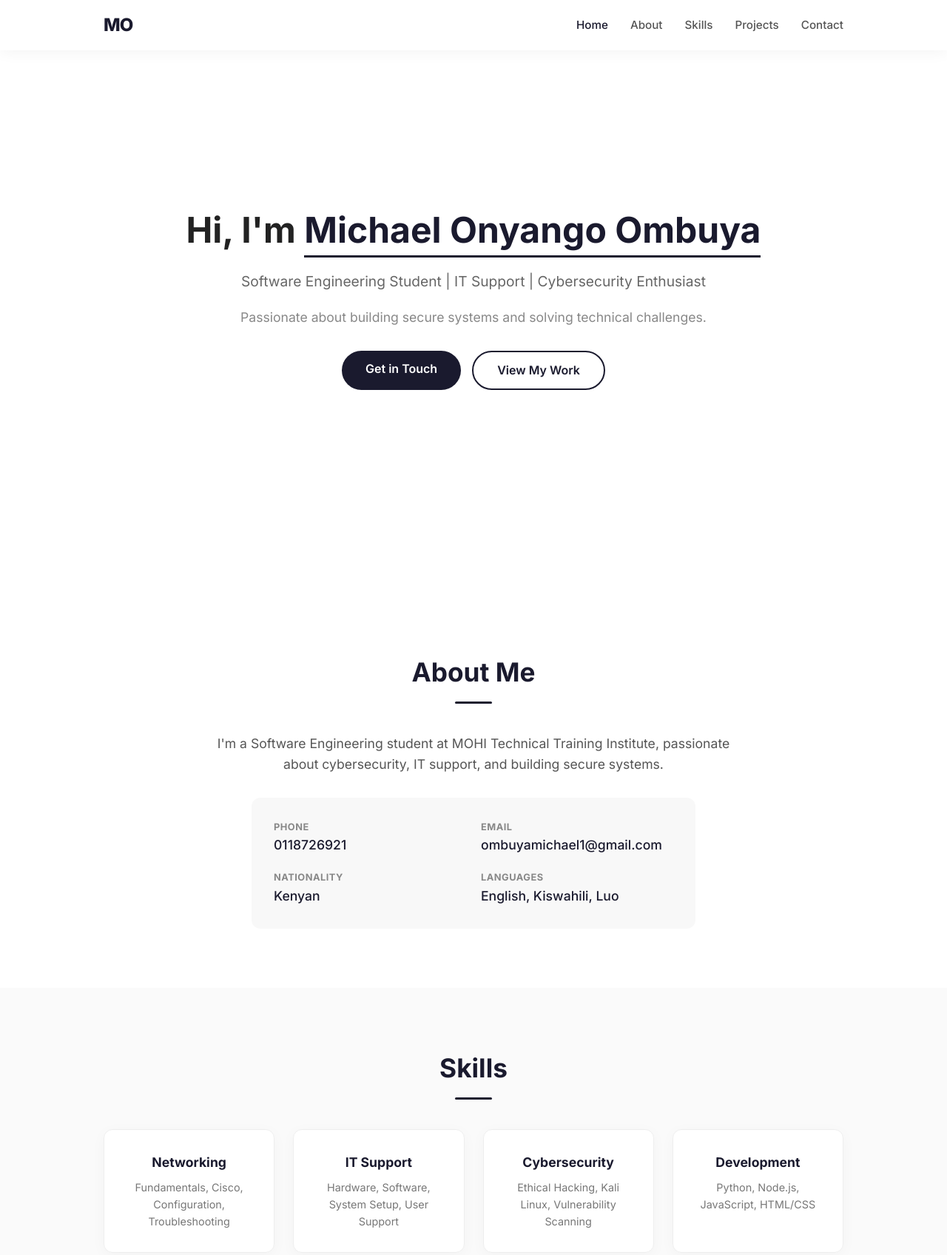
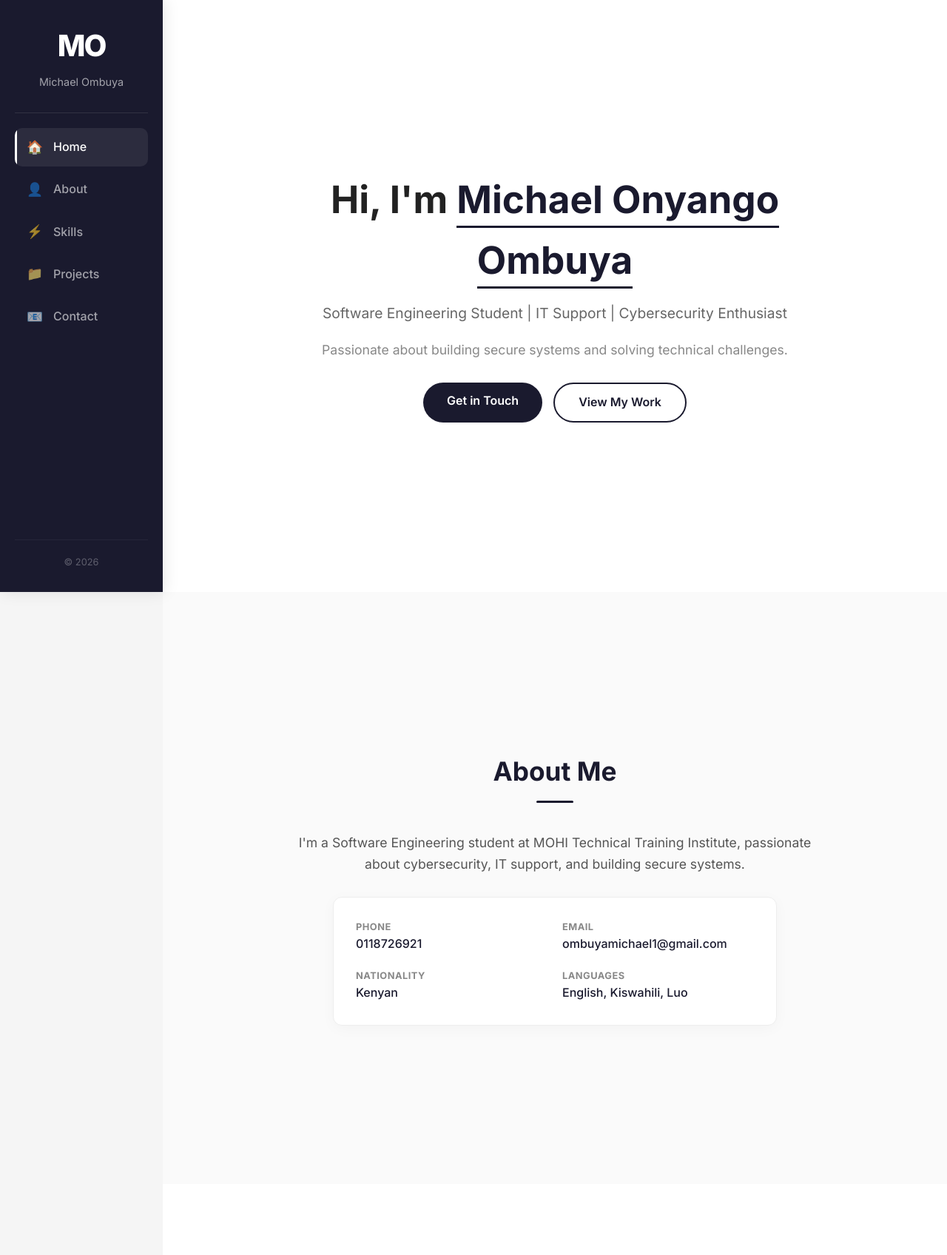
Before and after one commit to ombuyamichael1-ship-it/portfolio, a plain HTML site: page index.html in a window 1280 px wide. Shown: the top 1696 px of the page at 74% size. Drawn offline with Linux system fonts and the light colour scheme.

Commit message:
🎨 Added left sidebar navigation with slide-in animation

```diff
--- a/index.html
+++ b/index.html
@@ -8,23 +8,29 @@
     <link href="https://fonts.googleapis.com/css2?family=Inter:wght@300;400;500;600;700;800&display=swap" rel="stylesheet">
 </head>
 <body>
-    <!-- Navigation -->
-    <nav>
-        <div class="nav-container">
+    <!-- Left Sidebar Navigation -->
+    <nav class="sidebar">
+        <div class="sidebar-brand">
             <div class="logo">MO</div>
-            <ul>
-                <li><a href="#home" class="active">Home</a></li>
-                <li><a href="#about">About</a></li>
-                <li><a href="#skills">Skills</a></li>
-                <li><a href="#projects">Projects</a></li>
-                <li><a href="#contact">Contact</a></li>
+            <span class="brand-name">Michael Ombuya</span>
+        </div>
+        <ul class="sidebar-nav">
+            <li><a href="#home" class="active"><span class="nav-icon">🏠</span> Home</a></li>
+            <li><a href="#about"><span class="nav-icon">👤</span> About</a></li>
+            <li><a href="#skills"><span class="nav-icon">⚡</span> Skills</a></li>
+            <li><a href="#projects"><span class="nav-icon">📁</span> Projects</a></li>
+            <li><a href="#contact"><span class="nav-icon">📧</span> Contact</a></li>
         </ul>
+        <div class="sidebar-footer">
+            <p>&copy; 2026</p>
         </div>
     </nav>
 
+    <!-- Main Content -->
+    <main class="main-content">
         <!-- Home Section -->
-    <section id="home" class="home">
-        <div class="home-content">
+        <section id="home" class="section home">
+            <div class="container">
                 <h1 class="fade-in">Hi, I'm <span>Michael Onyango Ombuya</span></h1>
                 <h2 class="fade-in delay-1">Software Engineering Student | IT Support | Cybersecurity Enthusiast</h2>
                 <p class="fade-in delay-2">Passionate about building secure systems and solving technical challenges.</p>
@@ -36,36 +42,34 @@
         </section>
 
         <!-- About Section -->
-    <section id="about" class="about">
+        <section id="about" class="section about">
             <div class="container">
                 <h2 class="section-title">About Me</h2>
                 <div class="underline"></div>
-            <div class="about-content">
-                <p>I'm a Software Engineering student at MOHI Technical Training Institute, passionate about cybersecurity, IT support, and building secure systems.</p>
+                <p class="about-text">I'm a Software Engineering student at MOHI Technical Training Institute, passionate about cybersecurity, IT support, and building secure systems.</p>
                 <div class="about-grid">
-                    <div>
+                    <div class="about-item">
                         <strong>Phone</strong>
                         <p>0118726921</p>
                     </div>
-                    <div>
+                    <div class="about-item">
                         <strong>Email</strong>
                         <p>ombuyamichael1@gmail.com</p>
                     </div>
-                    <div>
+                    <div class="about-item">
                         <strong>Nationality</strong>
                         <p>Kenyan</p>
                     </div>
-                    <div>
+                    <div class="about-item">
                         <strong>Languages</strong>
                         <p>English, Kiswahili, Luo</p>
-                    </div>
                     </div>
                 </div>
             </div>
         </section>
 
         <!-- Skills Section -->
-    <section id="skills" class="skills">
+        <section id="skills" class="section skills">
             <div class="container">
                 <h2 class="section-title">Skills</h2>
                 <div class="underline"></div>
@@ -91,7 +95,7 @@
         </section>
 
         <!-- Projects Section -->
-    <section id="projects" class="projects">
+        <section id="projects" class="section projects">
             <div class="container">
                 <h2 class="section-title">Projects</h2>
                 <div class="underline"></div>
@@ -131,20 +135,20 @@
         </section>
 
         <!-- Contact Section -->
-    <section id="contact" class="contact">
+        <section id="contact" class="section contact">
             <div class="container">
                 <h2 class="section-title">Contact</h2>
                 <div class="underline"></div>
-            <div class="contact-content">
-                <div>
+                <div class="contact-grid">
+                    <div class="contact-item">
                         <strong>Phone</strong>
                         <p>0118726921</p>
                     </div>
-                <div>
+                    <div class="contact-item">
                         <strong>Email</strong>
                         <p><a href="mailto:ombuyamichael1@gmail.com">ombuyamichael1@gmail.com</a></p>
                     </div>
-                <div>
+                    <div class="contact-item">
                         <strong>GitHub</strong>
                         <p><a href="https://github.com/ombuyamichael1-ship-it">github.com/ombuyamichael1-ship-it</a></p>
                     </div>
@@ -156,6 +160,7 @@
         <footer>
             <p>&copy; 2026 Michael Onyango Ombuya. Built with ❤️</p>
         </footer>
+    </main>
 
     <script src="script.js"></script>
 </body>
--- a/script.js
+++ b/script.js
@@ -1,17 +1,20 @@
-// Smooth scrolling for navigation
-document.querySelectorAll('nav a').forEach(link => {
+// ========== SMOOTH SCROLLING ==========
+document.querySelectorAll('.sidebar-nav a').forEach(link => {
     link.addEventListener('click', function(e) {
         e.preventDefault();
         const target = document.querySelector(this.getAttribute('href'));
         if (target) {
-            target.scrollIntoView({ behavior: 'smooth' });
+            target.scrollIntoView({ behavior: 'smooth', block: 'start' });
         }
+        // Update active link
+        document.querySelectorAll('.sidebar-nav a').forEach(l => l.classList.remove('active'));
+        this.classList.add('active');
     });
 });
 
-// Active link on scroll
-const sections = document.querySelectorAll('section');
-const navLinks = document.querySelectorAll('nav ul li a');
+// ========== ACTIVE LINK ON SCROLL ==========
+const sections = document.querySelectorAll('.section');
+const navLinks = document.querySelectorAll('.sidebar-nav a');
 
 window.addEventListener('scroll', () => {
     let current = '';
@@ -29,5 +32,7 @@ window.addEventListener('scroll', () => {
     });
 });
 
+// ========== CONSOLE LOG ==========
 console.log('🚀 Michael Onyango Ombuya - Portfolio');
 console.log('💼 Software Engineering Student | IT Support | Cybersecurity Enthusiast');
+console.log('📧 ombuyamichael1@gmail.com');
--- a/style.css
+++ b/style.css
@@ -9,93 +9,170 @@ body {
     background: #f5f5f5;
     color: #222;
     line-height: 1.6;
+    display: flex;
 }
 
-/* ========== NAVIGATION ========== */
-nav {
+/* ========== LEFT SIDEBAR ========== */
+.sidebar {
     position: fixed;
-    width: 100%;
-    background: #fff;
-    padding: 15px 40px;
-    box-shadow: 0 2px 20px rgba(0,0,0,0.05);
+    left: 0;
+    top: 0;
+    width: 220px;
+    height: 100vh;
+    background: #1a1a2e;
+    color: #fff;
+    padding: 30px 20px;
+    display: flex;
+    flex-direction: column;
+    justify-content: space-between;
     z-index: 1000;
+    box-shadow: 2px 0 20px rgba(0,0,0,0.1);
+    animation: slideIn 0.8s ease forwards;
 }
 
-.nav-container {
-    max-width: 1000px;
-    margin: 0 auto;
+@keyframes slideIn {
+    from {
+        transform: translateX(-100%);
+        opacity: 0;
+    }
+    to {
+        transform: translateX(0);
+        opacity: 1;
+    }
+}
+
+.sidebar-brand {
+    text-align: center;
+    padding-bottom: 30px;
+    border-bottom: 1px solid rgba(255,255,255,0.1);
+}
+
+.logo {
+    font-size: 2.5rem;
+    font-weight: 800;
+    color: #fff;
+    letter-spacing: -2px;
+    display: block;
+}
+
+.brand-name {
+    font-size: 0.9rem;
+    color: rgba(255,255,255,0.6);
+    display: block;
+    margin-top: 5px;
+}
+
+.sidebar-nav {
+    list-style: none;
+    padding: 20px 0;
+    flex: 1;
+}
+
+.sidebar-nav li {
+    margin-bottom: 5px;
+}
+
+.sidebar-nav li a {
     display: flex;
-    justify-content: space-between;
+    align-items: center;
+    gap: 12px;
+    padding: 12px 16px;
+    color: rgba(255,255,255,0.6);
+    text-decoration: none;
+    border-radius: 10px;
+    transition: all 0.3s ease;
+    font-weight: 500;
+    position: relative;
+    overflow: hidden;
+}
+
+.sidebar-nav li a::before {
+    content: '';
+    position: absolute;
+    left: 0;
+    top: 0;
+    width: 3px;
+    height: 100%;
+    background: #fff;
+    transform: scaleY(0);
+    transition: transform 0.3s ease;
+}
+
+.sidebar-nav li a:hover::before,
+.sidebar-nav li a.active::before {
+    transform: scaleY(1);
+}
+
+.sidebar-nav li a:hover {
+    background: rgba(255,255,255,0.05);
+    color: #fff;
+    transform: translateX(5px);
+}
+
+.sidebar-nav li a.active {
+    background: rgba(255,255,255,0.08);
+    color: #fff;
+}
+
+.nav-icon {
+    font-size: 1.1rem;
+    width: 24px;
+}
+
+.sidebar-footer {
+    text-align: center;
+    font-size: 0.8rem;
+    color: rgba(255,255,255,0.3);
+    padding-top: 20px;
+    border-top: 1px solid rgba(255,255,255,0.05);
+}
+
+/* ========== MAIN CONTENT ========== */
+.main-content {
+    margin-left: 220px;
+    flex: 1;
+    min-height: 100vh;
+}
+
+.section {
+    padding: 80px 40px;
+    min-height: 100vh;
+    display: flex;
     align-items: center;
 }
 
-.logo {
-    font-size: 1.5rem;
-    font-weight: 800;
-    color: #1a1a2e;
-    letter-spacing: -1px;
-}
-
-nav ul {
-    display: flex;
-    list-style: none;
-    gap: 30px;
-}
-
-nav ul li a {
-    color: #555;
-    text-decoration: none;
-    font-weight: 500;
-    font-size: 0.95rem;
-    transition: color 0.3s;
-}
-
-nav ul li a:hover,
-nav ul li a.active {
-    color: #1a1a2e;
-}
-
-/* ========== SECTIONS ========== */
-section {
-    padding: 80px 20px;
-}
-
 .container {
-    max-width: 1000px;
+    max-width: 800px;
     margin: 0 auto;
+    width: 100%;
 }
 
 /* ========== HOME ========== */
 .home {
-    min-height: 100vh;
-    display: flex;
-    align-items: center;
-    justify-content: center;
+    background: #fff;
     text-align: center;
-    padding-top: 80px;
-    background: #fff;
 }
 
-.home-content h1 {
-    font-size: 3rem;
+.home h1 {
+    font-size: 3.2rem;
     font-weight: 700;
     margin-bottom: 15px;
 }
 
-.home-content h1 span {
+.home h1 span {
     color: #1a1a2e;
     border-bottom: 3px solid #1a1a2e;
     padding-bottom: 5px;
 }
 
-.home-content h2 {
+.home h2 {
     font-size: 1.2rem;
     font-weight: 400;
     color: #666;
     margin-bottom: 20px;
 }
 
-.home-content p {
+.home p {
     font-size: 1.1rem;
     color: #888;
     margin-bottom: 30px;
@@ -113,7 +190,7 @@ section {
     border-radius: 50px;
     text-decoration: none;
     font-weight: 600;
-    transition: all 0.3s;
+    transition: all 0.3s ease;
     display: inline-block;
 }
 
@@ -125,7 +202,7 @@ section {
 .btn.primary:hover {
     background: #2d2d44;
     transform: translateY(-3px);
-    box-shadow: 0 10px 30px rgba(0,0,0,0.1);
+    box-shadow: 0 10px 30px rgba(0,0,0,0.15);
 }
 
 .btn.secondary {
@@ -157,10 +234,10 @@ section {
 
 /* ========== ABOUT ========== */
 .about {
-    background: #fff;
+    background: #fafafa;
 }
 
-.about-content p {
+.about-text {
     max-width: 700px;
     margin: 0 auto 30px;
     text-align: center;
@@ -174,12 +251,14 @@ section {
     gap: 20px;
     max-width: 600px;
     margin: 0 auto;
-    background: #f8f8f8;
+    background: #fff;
     padding: 30px;
     border-radius: 12px;
+    box-shadow: 0 4px 20px rgba(0,0,0,0.03);
+    border: 1px solid #eee;
 }
 
-.about-grid strong {
+.about-item strong {
     display: block;
     font-size: 0.8rem;
     color: #888;
@@ -187,16 +266,15 @@ section {
     letter-spacing: 0.5px;
 }
 
-.about-grid p {
+.about-item p {
     font-weight: 500;
     color: #1a1a2e;
     margin: 0;
-    text-align: left;
 }
 
 /* ========== SKILLS ========== */
 .skills {
-    background: #fafafa;
+    background: #fff;
 }
 
 .skills-grid {
@@ -206,14 +284,20 @@ section {
 }
 
 .skill-card {
-    background: #fff;
+    background: #fafafa;
     padding: 30px;
     border-radius: 12px;
     text-align: center;
-    box-shadow: 0 4px 20px rgba(0,0,0,0.03);
     border: 1px solid #eee;
-    transition: all 0.3s;
+    transition: all 0.3s ease;
+    animation: fadeUp 0.6s ease forwards;
+    opacity: 0;
 }
+
+.skill-card:nth-child(1) { animation-delay: 0.1s; }
+.skill-card:nth-child(2) { animation-delay: 0.2s; }
+.skill-card:nth-child(3) { animation-delay: 0.3s; }
+.skill-card:nth-child(4) { animation-delay: 0.4s; }
 
 .skill-card:hover {
     transform: translateY(-5px);
@@ -234,7 +318,7 @@ section {
 
 /* ========== PROJECTS ========== */
 .projects {
-    background: #fff;
+    background: #fafafa;
 }
 
 .projects-grid {
@@ -244,12 +328,18 @@ section {
 }
 
 .project-card {
-    background: #fafafa;
+    background: #fff;
     padding: 30px;
     border-radius: 12px;
     border: 1px solid #eee;
-    transition: all 0.3s;
+    transition: all 0.3s ease;
+    animation: fadeUp 0.6s ease forwards;
+    opacity: 0;
 }
+
+.project-card:nth-child(1) { animation-delay: 0.1s; }
+.project-card:nth-child(2) { animation-delay: 0.2s; }
+.project-card:nth-child(3) { animation-delay: 0.3s; }
 
 .project-card:hover {
     transform: translateY(-5px);
@@ -288,7 +378,7 @@ section {
     color: #1a1a2e;
     text-decoration: none;
     font-weight: 600;
-    transition: color 0.3s;
+    transition: color 0.3s ease;
 }
 
 .project-link:hover {
@@ -297,10 +387,10 @@ section {
 
 /* ========== CONTACT ========== */
 .contact {
-    background: #fafafa;
+    background: #fff;
 }
 
-.contact-content {
+.contact-grid {
     display: grid;
     grid-template-columns: 1fr 1fr 1fr;
     gap: 30px;
@@ -309,7 +399,7 @@ section {
     margin: 0 auto;
 }
 
-.contact-content strong {
+.contact-item strong {
     display: block;
     font-size: 0.8rem;
     color: #888;
@@ -317,18 +407,18 @@ section {
     letter-spacing: 0.5px;
 }
 
-.contact-content p {
+.contact-item p {
     font-weight: 500;
     color: #1a1a2e;
     margin-top: 5px;
 }
 
-.contact-content a {
+.contact-item a {
     color: #1a1a2e;
     text-decoration: none;
 }
 
-.contact-content a:hover {
+.contact-item a:hover {
     text-decoration: underline;
 }
 
@@ -338,7 +428,7 @@ footer {
     padding: 30px;
     color: #999;
     font-size: 0.9rem;
-    background: #fff;
+    background: #fafafa;
     border-top: 1px solid #eee;
 }
 
@@ -363,61 +453,74 @@ footer {
     }
 }
 
-.skill-card, .project-card {
-    opacity: 0;
-    animation: fadeUp 0.6s ease forwards;
-}
-
-.skill-card:nth-child(1) { animation-delay: 0.1s; }
-.skill-card:nth-child(2) { animation-delay: 0.2s; }
-.skill-card:nth-child(3) { animation-delay: 0.3s; }
-.skill-card:nth-child(4) { animation-delay: 0.4s; }
-
-.project-card:nth-child(1) { animation-delay: 0.1s; }
-.project-card:nth-child(2) { animation-delay: 0.2s; }
-.project-card:nth-child(3) { animation-delay: 0.3s; }
-
 /* ========== RESPONSIVE ========== */
 @media (max-width: 768px) {
-    nav {
-        padding: 12px 20px;
+    .sidebar {
+        width: 60px;
+        padding: 15px 10px;
     }
-    nav ul {
-        gap: 15px;
+
+    .brand-name,
+    .sidebar-nav li a span:not(.nav-icon) {
+        display: none;
     }
-    nav ul li a {
-        font-size: 0.85rem;
+
+    .sidebar-nav li a {
+        justify-content: center;
+        padding: 12px;
     }
-    .home-content h1 {
+
+    .nav-icon {
+        font-size: 1.3rem;
+        width: auto;
+    }
+
+    .main-content {
+        margin-left: 60px;
+    }
+
+    .section {
+        padding: 60px 20px;
+    }
+
+    .home h1 {
         font-size: 2.2rem;
     }
-    .about-grid {
+
+    .about-grid,
+    .contact-grid {
         grid-template-columns: 1fr;
     }
-    .contact-content {
-        grid-template-columns: 1fr;
-        gap: 20px;
-    }
-    section {
-        padding: 60px 15px;
-    }
+
     .skills-grid {
         grid-template-columns: 1fr 1fr;
     }
 }
 
 @media (max-width: 480px) {
-    .home-content h1 {
+    .sidebar {
+        width: 50px;
+        padding: 10px 5px;
+    }
+
+    .main-content {
+        margin-left: 50px;
+    }
+
+    .home h1 {
         font-size: 1.8rem;
     }
+
     .skills-grid {
         grid-template-columns: 1fr;
     }
+
     .projects-grid {
         grid-template-columns: 1fr;
     }
+
     .btn {
-        padding: 10px 24px;
+        padding: 10px 20px;
         font-size: 0.9rem;
     }
 }
```
Lines whose indentation alone changed are shown as unchanged.
